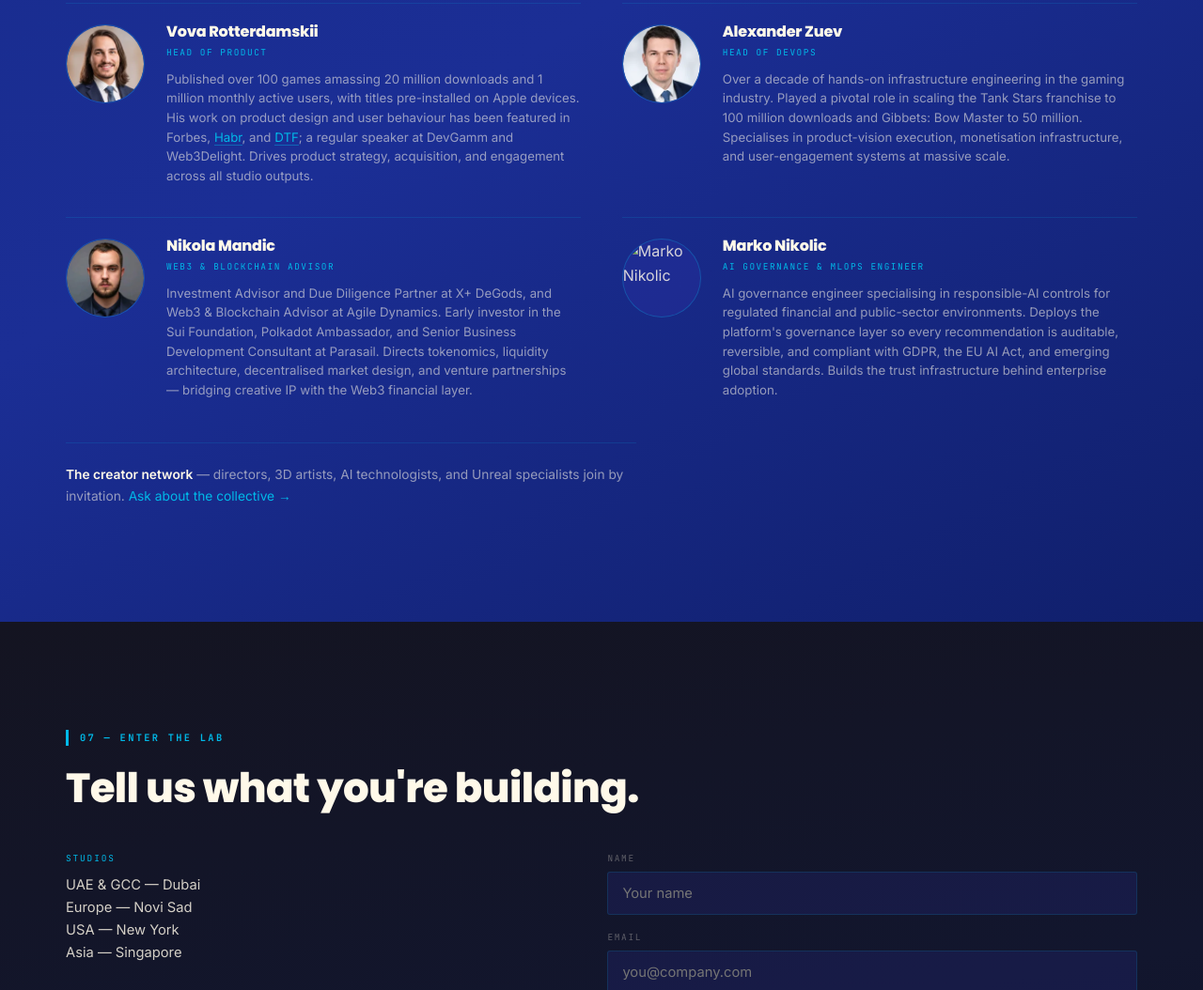
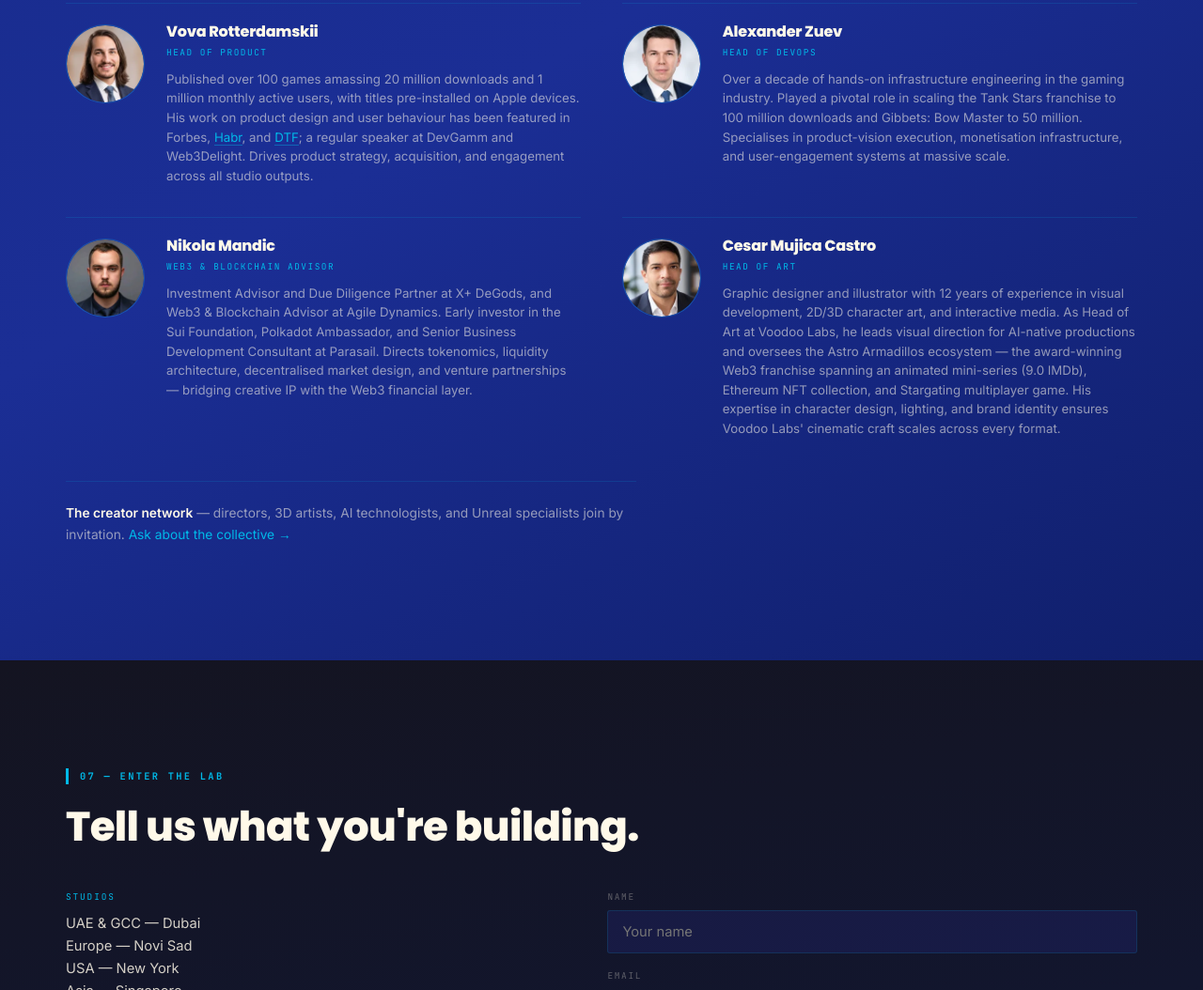
Before and after one commit to AglieDynamics/voodoo, a plain HTML site: page index.html in a window 1280 px wide. Shown: the part 5254-6308 px from the top of the page at 94% size. Drawn offline with Linux system fonts and the light colour scheme.

Commit message:
Replace Marko Nikolic with Cesar Mujica Castro, Head of Art
Swap the team card and the schema.org employee entry, and add Cesar's
photo processed to match the existing 176px circular WebP portraits.
Marko's now-unreferenced photo was removed in the previous commit.

Co-Authored-By: Claude Fable 5.1 <noreply@anthropic.com>
Claude-Session: https://claude.ai/code/session_01PnVHSckAcLY4WXtRcVYcN8

```diff
--- a/index.html
+++ b/index.html
@@ -64,7 +64,7 @@
         {"@type":"Person","name":"Vova Rotterdamskii","jobTitle":"Head of Product"},
         {"@type":"Person","name":"Alexander Zuev","jobTitle":"Head of DevOps"},
         {"@type":"Person","name":"Nikola Mandic","jobTitle":"Web3 & Blockchain Advisor"},
-        {"@type":"Person","name":"Marko Nikolic","jobTitle":"AI Governance & MLOps Engineer"}
+        {"@type":"Person","name":"Cesar Mujica Castro","jobTitle":"Head of Art"}
       ],
       "hasOfferCatalog":{
         "@type":"OfferCatalog","name":"Revenue engines",
@@ -275,8 +275,8 @@
         <div><h3>Nikola Mandic</h3><div class="role">Web3 &amp; Blockchain Advisor</div><p>Investment Advisor and Due Diligence Partner at X+ DeGods, and Web3 &amp; Blockchain Advisor at Agile Dynamics. Early investor in the Sui Foundation, Polkadot Ambassador, and Senior Business Development Consultant at Parasail. Directs tokenomics, liquidity architecture, decentralised market design, and venture partnerships — bridging creative IP with the Web3 financial layer.</p></div>
       </article>
       <article class="person rv">
-        <img class="person-photo" loading="lazy" decoding="async" width="176" height="176" src="assets/team/marko-nikolic.webp" alt="Marko Nikolic">
-        <div><h3>Marko Nikolic</h3><div class="role">AI Governance &amp; MLOps Engineer</div><p>AI governance engineer specialising in responsible-AI controls for regulated financial and public-sector environments. Deploys the platform's governance layer so every recommendation is auditable, reversible, and compliant with GDPR, the EU AI Act, and emerging global standards. Builds the trust infrastructure behind enterprise adoption.</p></div>
+        <img class="person-photo" loading="lazy" decoding="async" width="176" height="176" src="assets/team/cesar-mujica-castro.webp" alt="Cesar Mujica Castro">
+        <div><h3>Cesar Mujica Castro</h3><div class="role">Head of Art</div><p>Graphic designer and illustrator with 12 years of experience in visual development, 2D/3D character art, and interactive media. As Head of Art at Voodoo Labs, he leads visual direction for AI-native productions and oversees the Astro Armadillos ecosystem — the award-winning Web3 franchise spanning an animated mini-series (9.0 IMDb), Ethereum NFT collection, and Stargating multiplayer game. His expertise in character design, lighting, and brand identity ensures Voodoo Labs' cinematic craft scales across every format.</p></div>
       </article>
     </div>
     <p class="collective rv"><strong style="color:var(--ivory)">The creator network</strong> — directors, 3D artists, AI technologists, and Unreal specialists join by invitation. <a href="#connect">Ask about the collective →</a></p>
```
Also changed, not shown: assets/team/cesar-mujica-castro.webp (added).
